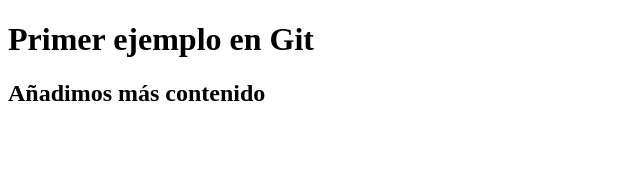
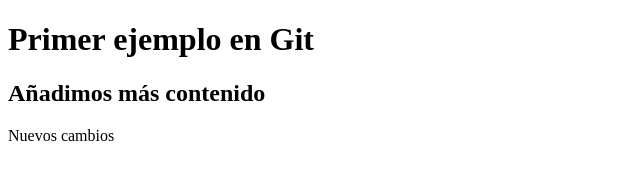
Before and after one commit to jmateutic/EjercicioGit2, a plain HTML site: page index.html in a window 1280 px wide. Shown: the whole page, without its empty margins (0-640 px from the left). Drawn offline with Linux system fonts and the light colour scheme.

Commit message:
Tercer commit

```diff
--- a/index.html
+++ b/index.html
@@ -8,5 +8,7 @@
     <h1> Primer ejemplo en Git </h1>
 
     <h2> Añadimos más contenido </h2>
+
+    Nuevos cambios
   </body>
 </html>
```
